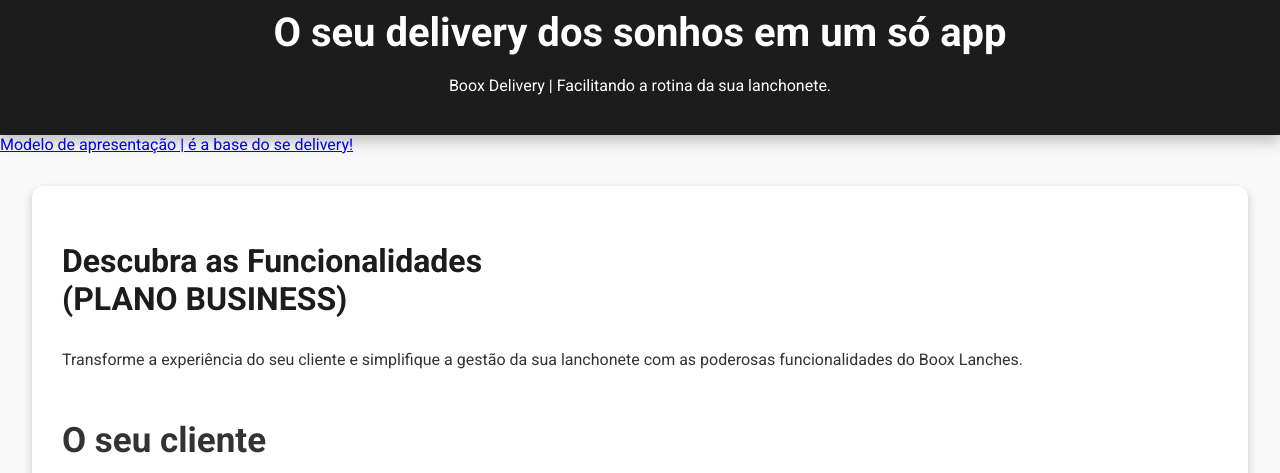
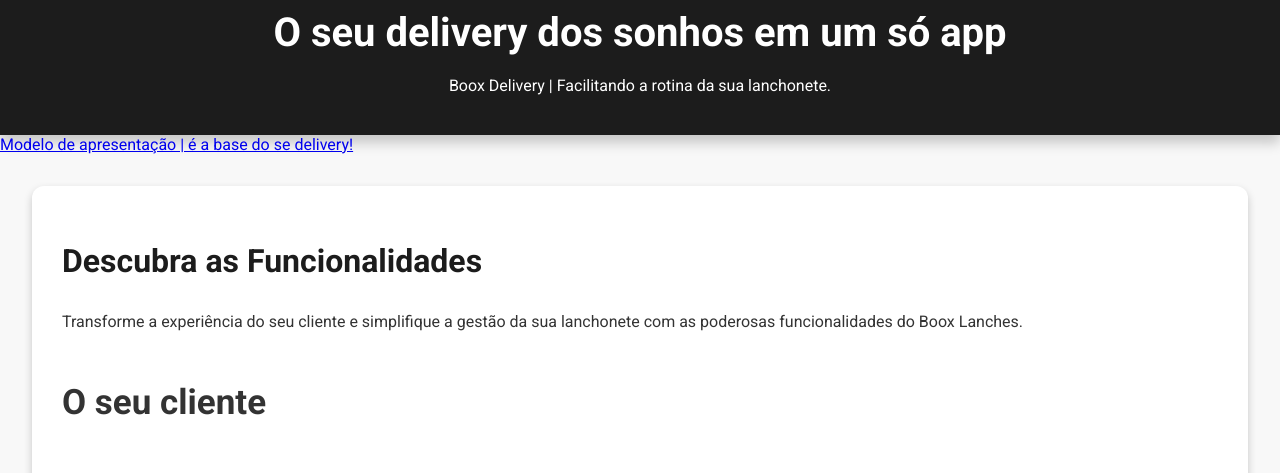
Before and after one commit to andreabrao/pagVendasBooxDelivery, a plain HTML site: page index.html in a window 1280 px wide. Shown: the part 196-669 px from the top of the page. Drawn offline with Linux system fonts and the light colour scheme.

Commit message:
Update index.html

```diff
--- a/index.html
+++ b/index.html
@@ -174,7 +174,7 @@
 
 
   <section class="features-section" id="features">
-    <h2>Descubra as Funcionalidades<br>(PLANO BUSINESS)</h2>
+    <h2>Descubra as Funcionalidades<br></h2>
     <p>Transforme a experiência do seu cliente e simplifique a gestão da sua lanchonete com as poderosas funcionalidades do Boox Lanches.</p><br>
     <ul>
       <li style="font-size:35px;"><strong>O seu cliente</strong></li>
```
